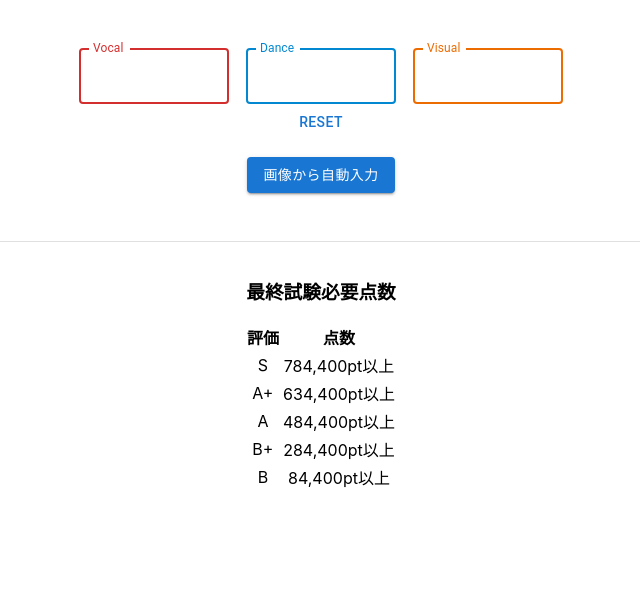
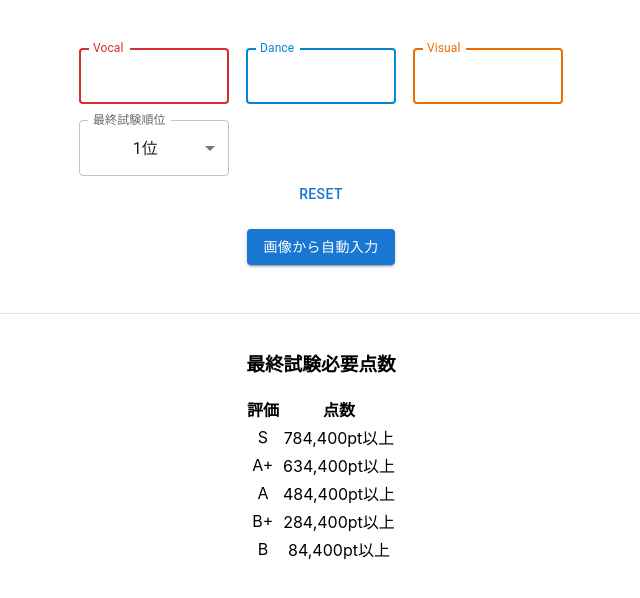
Before and after one commit to ksikou23/wonder_scale, a React (Vite) app: page / in a window 1280 px wide. Shown: the top 598 px of the page, without its empty margins (319-959 px from the left). Built offline with nearby package versions, Linux system fonts and the light colour scheme.

Commit message:
feat(rank): add rank selection to Reverse Calculation Page

```diff
--- a/src/pages/ReverseCalcPage.tsx
+++ b/src/pages/ReverseCalcPage.tsx
@@ -1,4 +1,14 @@
-import { Box, Button, Divider, Grid, TextField } from "@mui/material";
+import {
+  Box,
+  Button,
+  Divider,
+  FormControl,
+  Grid,
+  InputLabel,
+  MenuItem,
+  Select,
+  TextField,
+} from "@mui/material";
 import { useState } from "react";
 import ReverseCalc from "../components/ReverseCalc";
 import StatusInputOcr from "../components/StatusInputOcr";
@@ -8,13 +18,16 @@ export default function ReverseCalcPage() {
   const [vocal, setVocal] = useState(initial_status);
   const [dance, setDance] = useState(initial_status);
   const [visual, setVisual] = useState(initial_status);
-  const rank = 1;
+  const available_ranks = [1, 2, 3, 6];
+  const default_rank = available_ranks[0];
+  const [rank, setRank] = useState(default_rank);
   const before_exam = true;
 
   function reset_status() {
     setVocal(0);
     setDance(initial_status);
     setVisual(initial_status);
+    setRank(default_rank);
     ["ocr-base", "ocr-vocal", "ocr-dance", "ocr-visual"].forEach((id) => {
       const img_element = document.getElementById(id) as HTMLImageElement;
       img_element.src = "";
@@ -79,6 +92,32 @@ export default function ReverseCalcPage() {
                   </Box>
                 </Box>
               </Grid>
+              <Grid item sm={4} xs={12}>
+                <Box display={"flex"} justifyContent={"center"}>
+                  <Box sx={{ width: "90%", maxWidth: 150 }}>
+                    <FormControl fullWidth>
+                      <InputLabel id="demo-simple-select-label">
+                        最終試験順位
+                      </InputLabel>
+                      <Select
+                        labelId="demo-simple-select-label"
+                        id="demo-simple-select"
+                        value={rank.toString()}
+                        label="最終試験順位"
+                        onChange={(e): void => {
+                          setRank(Number(e.target.value));
+                        }}
+                      >
+                        {available_ranks.map((e) => (
+                          <MenuItem value={e} key={e}>
+                            {e}位
+                          </MenuItem>
+                        ))}
+                      </Select>
+                    </FormControl>
+                  </Box>
+                </Box>
+              </Grid>
             </Grid>
           </Box>
         </Box>
```
